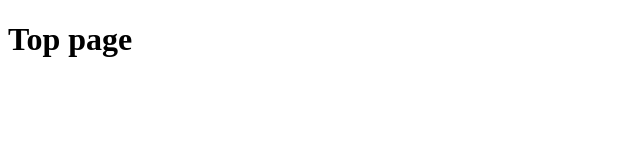
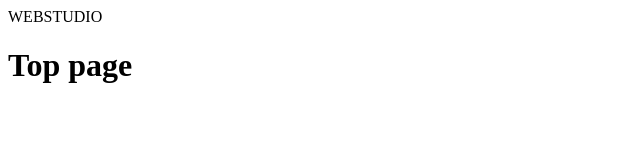
Before and after one commit to VadymSnizhko/goit-markup-hw-01, a plain HTML site: page index.html in a window 1280 px wide. Shown: the whole page, without its empty margins (0-640 px from the left). Drawn offline with Linux system fonts and the light colour scheme.

Commit message:
commit message

```diff
--- a/index.html
+++ b/index.html
@@ -5,6 +5,9 @@
     <meta name="viewport" content="width=device-width, initial-scale=1.0">
     <title>WebStudio</title>
 </head>
+<header>
+    WEBSTUDIO
+</header>
 <body>
     <h1>Top page</h1>
 </body>
```
